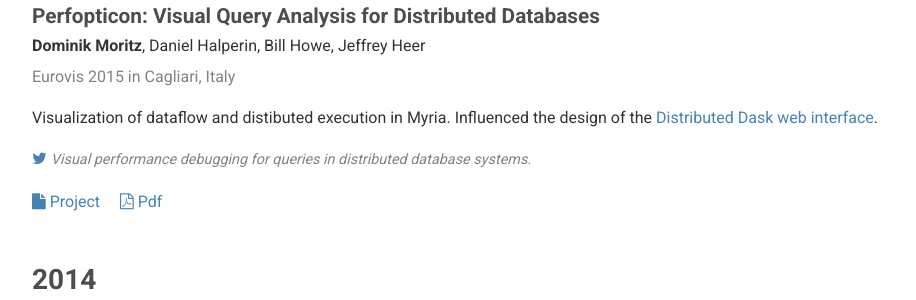
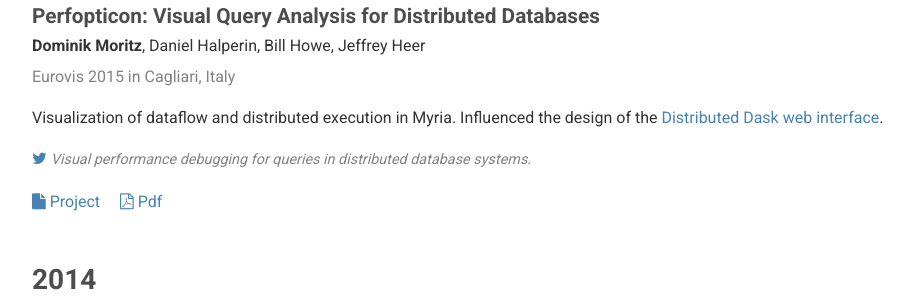
Before and after one commit to domoritz/domoritz.github.io, a Jekyll site: the page built from publications.md, in a window 1280 px wide and 900 px high, scrolled down 2509 px. Shown: the part 152-452 px from the top of the window, without its empty margins (178-1094 px from the left). Built offline with Jekyll 4.4.1, drawn with Linux system fonts in a browser that asks for light colours.

Commit message:
Update publications.yml

```diff
--- a/_data/publications.yml
+++ b/_data/publications.yml
@@ -172,7 +172,7 @@
 
 - title: "Perfopticon: Visual Query Analysis for Distributed Databases"
   year: 2015
-  description: Visualization of dataflow and distibuted execution in Myria. Influenced the design of the [Distributed Dask web interface](https://distributed.readthedocs.io/en/latest/web.html).
+  description: Visualization of dataflow and distributed execution in Myria. Influenced the design of the [Distributed Dask web interface](https://distributed.readthedocs.io/en/latest/web.html).
   authors:
     - Dominik Moritz
     - Daniel Halperin
```
